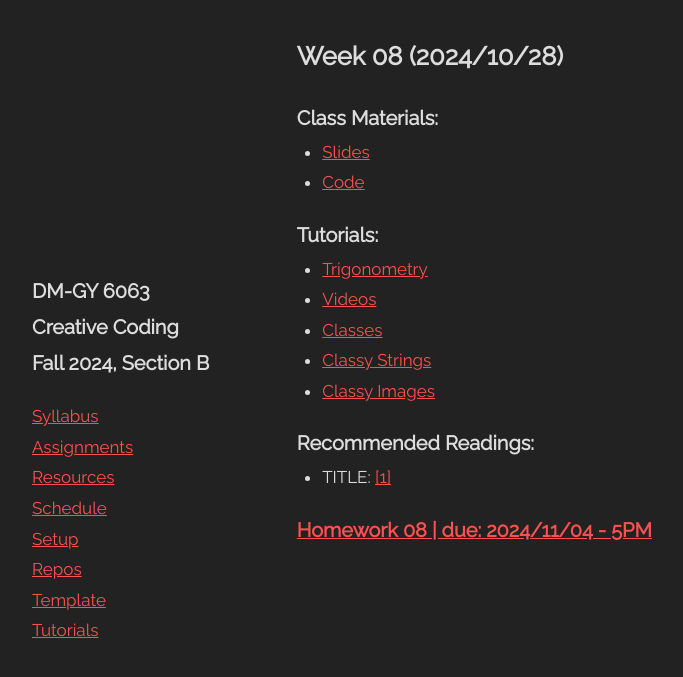
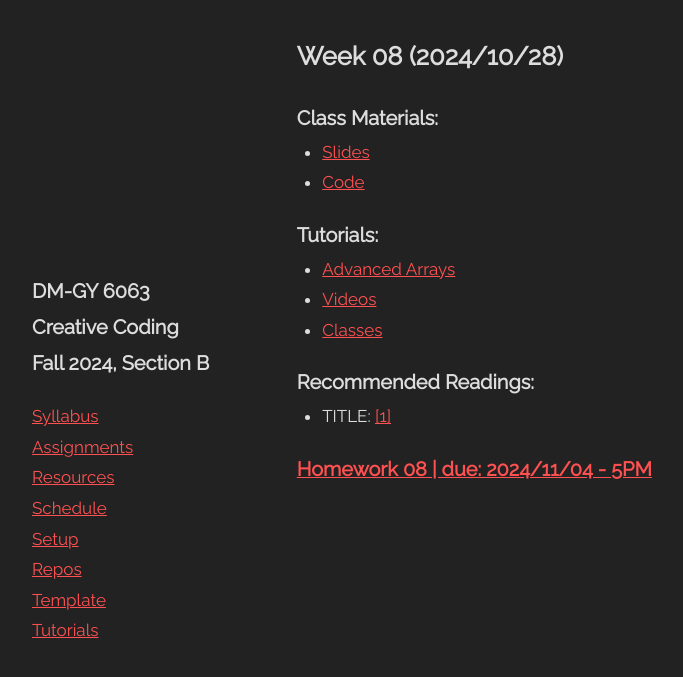
Before and after one commit to DM-GY-6063-2024F-B/DM-GY-6063-2024F-B.github.io, a Jekyll site: the page built from _pages/week/08.md, in a window 1280 px wide. Shown: the top 677 px of the page, without its empty margins (36-719 px from the left). Built offline with Jekyll 4.4.1, drawn with Linux system fonts in a browser that asks for light colours.

Commit message:
publish wk07 hw07

```diff
--- a/_includes/assignments.html
+++ b/_includes/assignments.html
@@ -1,7 +1,7 @@
 {% assign assignments = site.pages | where_exp: "p", "p.url contains 'homework/'" %}
 
 <div class="assignment-list-container">
-  {% for hw in assignments limit:6 %}
+  {% for hw in assignments limit:7 %}
     <h3><a href="{{ hw.url }}">{{ hw.title }} | due: {{ hw.when }}</a></h3>
   {% endfor %}
 </div>
--- a/_includes/schedule.html
+++ b/_includes/schedule.html
@@ -2,7 +2,7 @@
 {% assign sch = "schedule" %}
 {% assign currentWeek = 100 %}
 
-{% for p in weeks limit:6 %}
+{% for p in weeks limit:7 %}
   {% assign s = "" %}
   {% if forloop.index == currentWeek %}
     {% assign s = "show" %}
--- a/_pages/week/08.md
+++ b/_pages/week/08.md
@@ -8,16 +8,12 @@
   - title: Code
     url: https://github.com/DM-GY-6063-2024F-B/WK08
 tutorials:
-  - title: Trigonometry
-    url: https://idmp5.github.io/creative-coding/vectors/
+  - title: Advanced Arrays
+    url: https://idmp5.github.io/p5/advanced-arraying/
   - title: Videos
     url: https://idmp5.github.io/creative-coding/videos/
   - title: Classes
     url: https://idmp5.github.io/p5/classes/
-  - title: Classy Strings
-    url: https://idmp5.github.io/projects/glitchy-typewriter/
-  - title: Classy Images
-    url: https://idmp5.github.io/projects/sprites/
 readings:
   - title: TITLE
     urls:
```
Also changed, not shown: _pages/week/07.md (+1 -5 lines).
